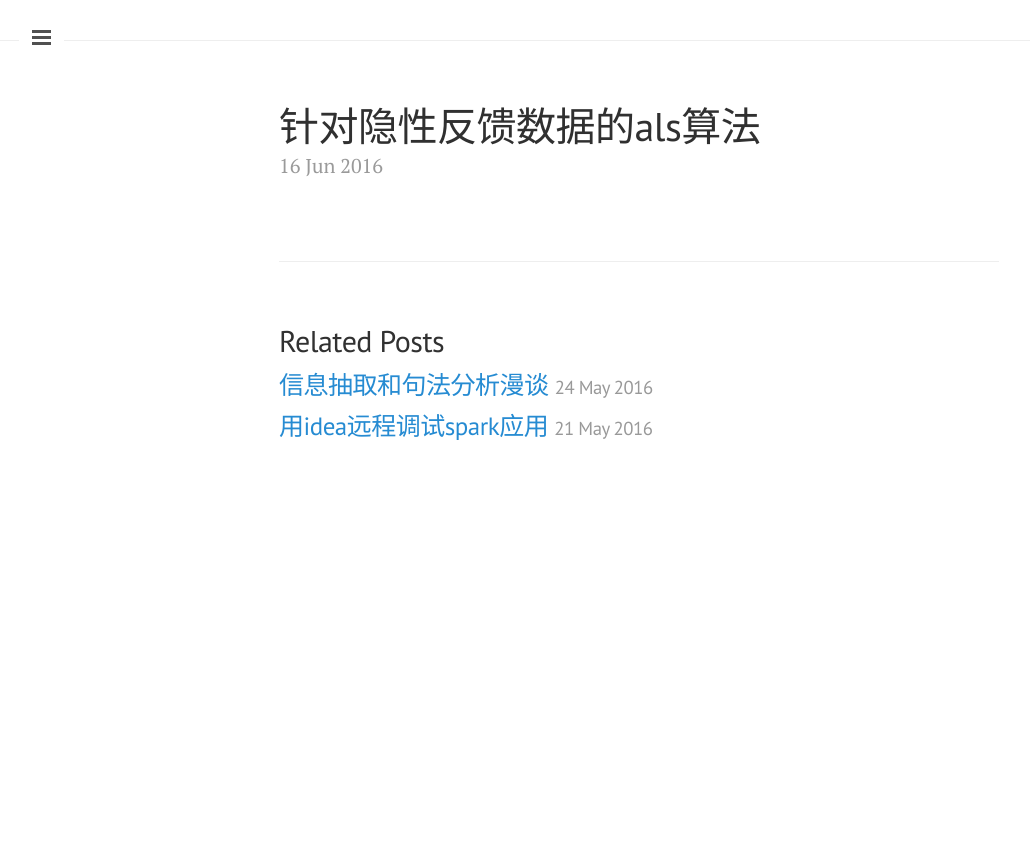
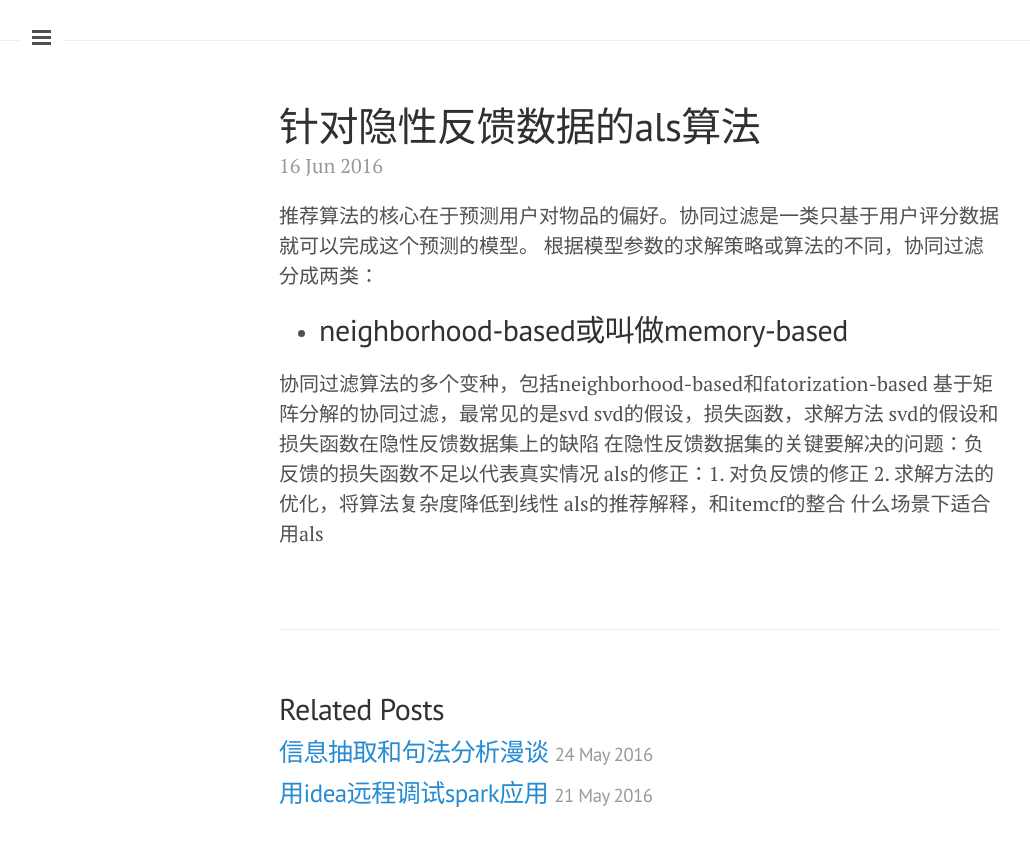
Before and after one commit to nomadcube/nomadcube.github.io, a Jekyll site: the page built from _posts/2016-06-16-针对隐性反馈数据的als算法.md, in a window 1280 px wide. Shown: the top 846 px of the page, without its empty margins (1-1031 px from the left). Built offline with Jekyll 4.4.1, drawn with Linux system fonts in a browser that asks for light colours; comment, search, counter and statistics services are not loaded.

Commit message:
新文章

```diff
--- a/_posts/2016-06-16-针对隐性反馈数据的als算法.md
+++ b/_posts/2016-06-16-针对隐性反馈数据的als算法.md
@@ -2,3 +2,18 @@
 layout: post
 tags: 推荐算法
 ---
+
+推荐算法的核心在于预测用户对物品的偏好。协同过滤是一类只基于用户评分数据就可以完成这个预测的模型。
+根据模型参数的求解策略或算法的不同，协同过滤分成两类：
+
+- neighborhood-based或叫做memory-based
+-
+
+协同过滤算法的多个变种，包括neighborhood-based和fatorization-based
+基于矩阵分解的协同过滤，最常见的是svd
+svd的假设，损失函数，求解方法
+svd的假设和损失函数在隐性反馈数据集上的缺陷
+在隐性反馈数据集的关键要解决的问题：负反馈的损失函数不足以代表真实情况
+als的修正：1. 对负反馈的修正 2. 求解方法的优化，将算法复杂度降低到线性
+als的推荐解释，和itemcf的整合
+什么场景下适合用als
```
